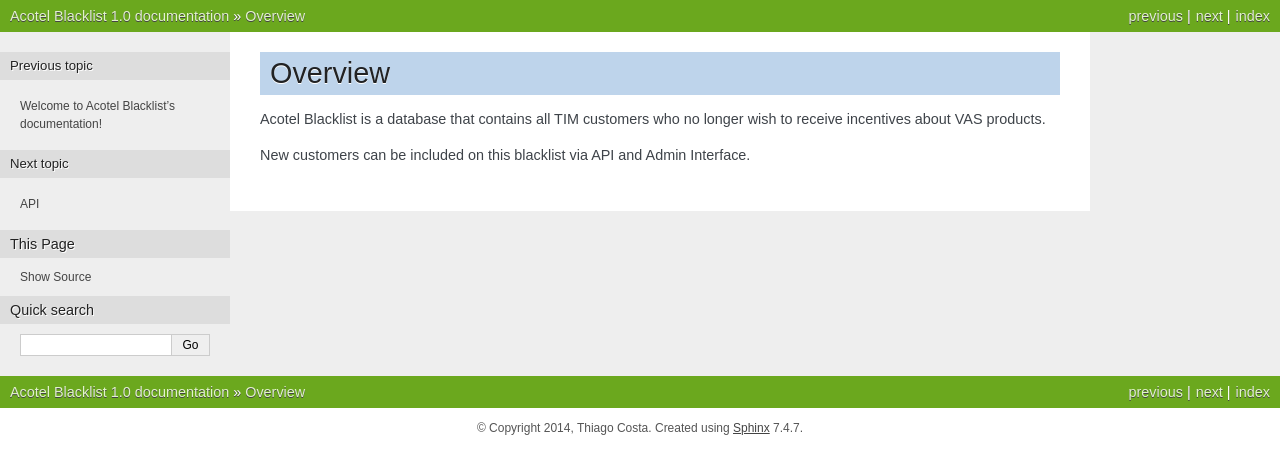
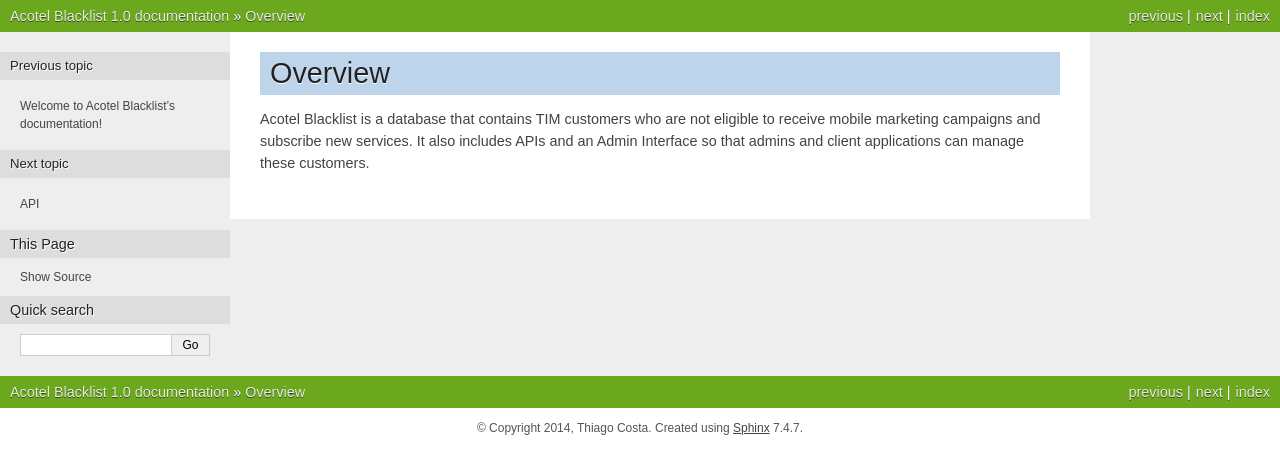
Before and after one commit to tcosta84/blacklist, a Sphinx documentation site: the page built from docs/source/overview.rst, in a window 1280 px wide. Shown: the top 474 px of the page. Built offline with Sphinx 7.4.7, drawn with Linux system fonts in a browser that asks for light colours.

Commit message:
Update overview doc

```diff
--- a/docs/source/overview.rst
+++ b/docs/source/overview.rst
@@ -2,7 +2,6 @@
 Overview
 ========
 
-Acotel Blacklist is a database that contains all TIM customers who no longer wish to receive
-incentives about VAS products.
-
-New customers can be included on this blacklist via API and Admin Interface.
+Acotel Blacklist is a database that contains TIM customers who are not eligible to receive mobile
+marketing campaigns and subscribe new services. It also includes APIs and an Admin Interface so
+that admins and client applications can manage these customers.
```
